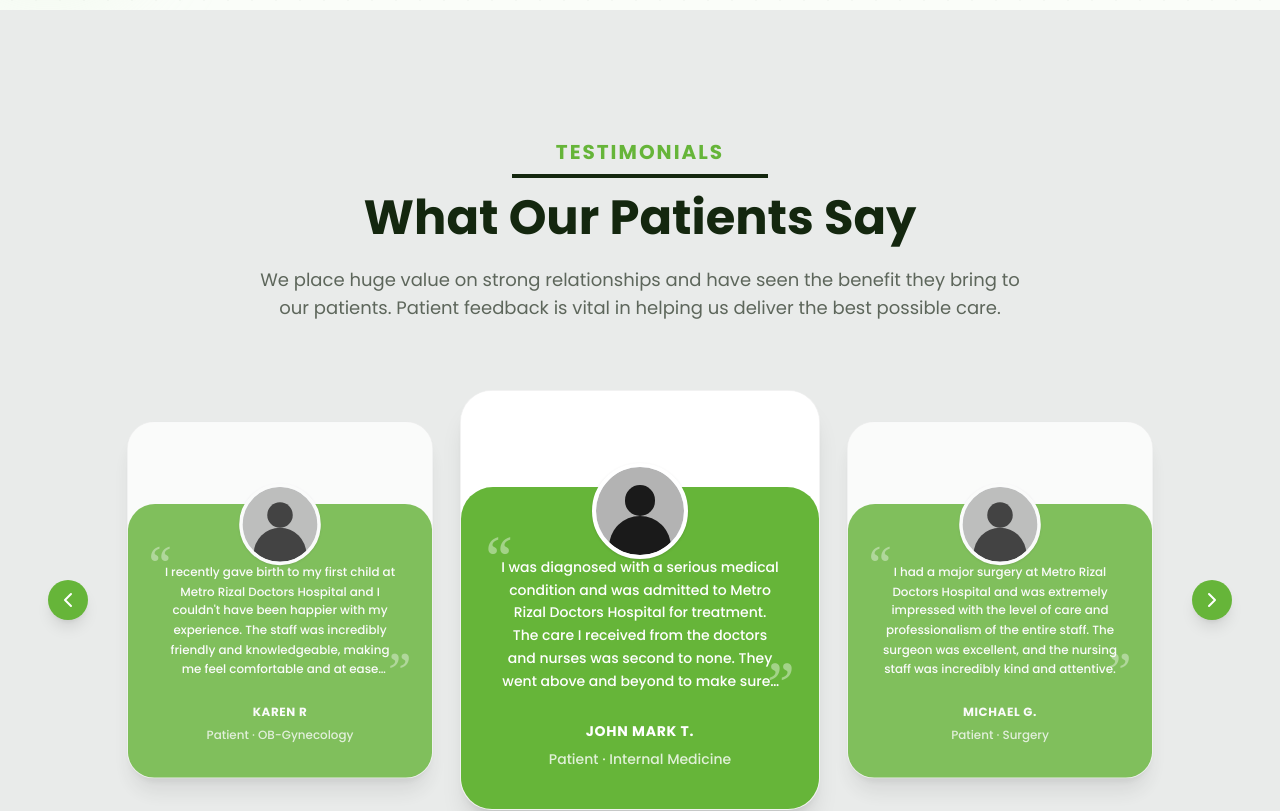
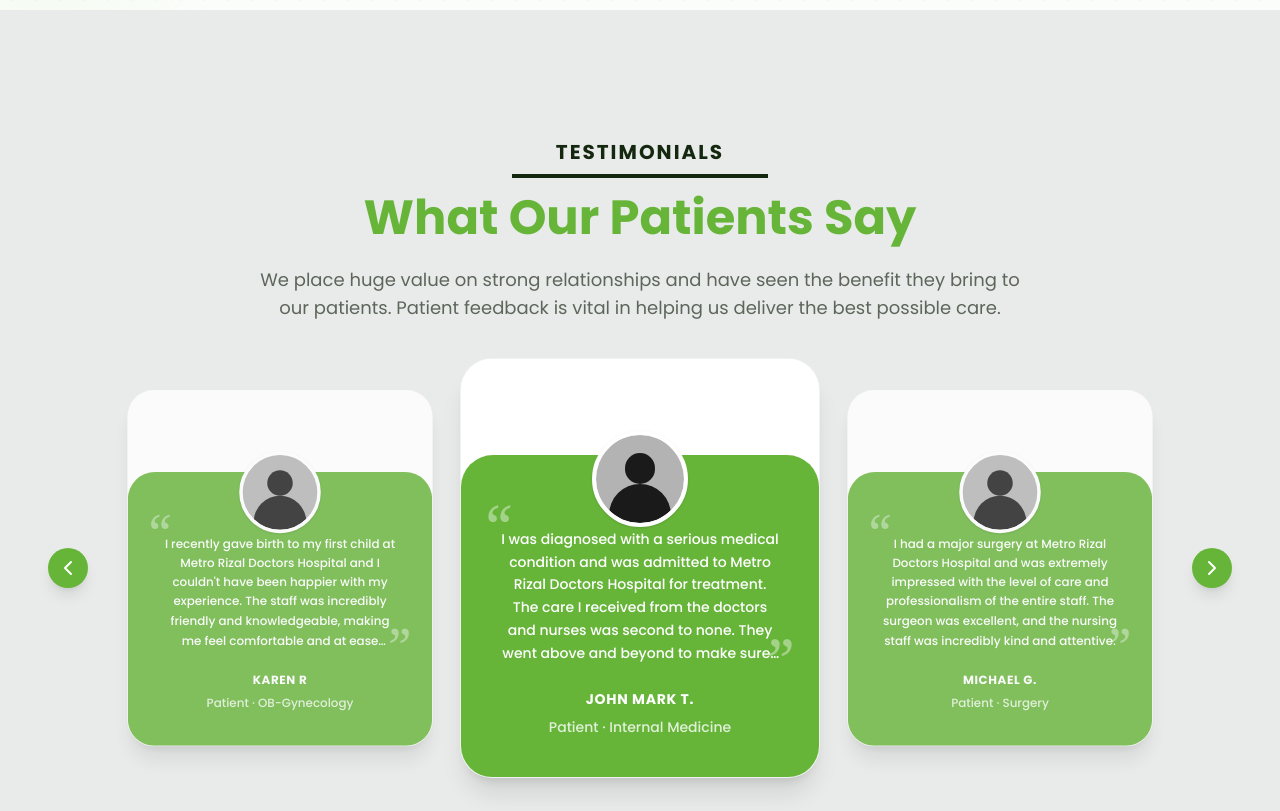
Before and after one commit to Alardemark123/Metrodocshospital_v1, a Next.js app: page / in a window 1280 px wide. Shown: the part 5060-5871 px from the top of the page. Built offline with nearby package versions, Linux system fonts and the light colour scheme; no server answers.

Commit message:
hero_testimonial

```diff
--- a/components/home/testimonials.tsx
+++ b/components/home/testimonials.tsx
@@ -5,6 +5,11 @@ import { useInView } from "framer-motion";
 import { useRef, useState, useEffect } from "react";
 import { ChevronLeft, ChevronRight } from "lucide-react";
 import { testimonials } from "@/lib/mock-api/testimonial";
+import { Dancing_Script } from "next/font/google";
+
+const cursiveFont = Dancing_Script({
+  subsets: ["latin"],
+});
 
 export function Testimonials() {
   const ref = useRef(null);
@@ -45,13 +50,13 @@ export function Testimonials() {
           initial={{ opacity: 0, y: 20 }}
           animate={isInView ? { opacity: 1, y: 0 } : {}}
           transition={{ duration: 0.6 }}
-          className="mb-8 md:mb-12 text-center max-w-3xl mx-auto"
+          className="mb-2 md:mb-4 text-center max-w-3xl mx-auto"
         >
-          <h2 className="text-lg md:text-xl font-bold uppercase tracking-widest text-primary mb-2">
+          <h2 className="text-lg md:text-xl font-bold uppercase tracking-widest text-foreground mb-2">
             TESTIMONIALS
           </h2>
           <div className="mx-auto mb-4 h-1 w-48 md:w-64 bg-foreground" />
-          <h3 className="text-2xl font-bold text-foreground md:text-4xl lg:text-5xl mb-4 md:mb-6">
+          <h3 className="text-2xl font-bold text-primary md:text-4xl lg:text-5xl mb-4 md:mb-6">
             What Our Patients Say
           </h3>
           <p className="text-muted-foreground text-base md:text-lg">
@@ -60,8 +65,7 @@ export function Testimonials() {
         </motion.div>
 
         {/* Carousel */}
-        <div className="relative flex w-full items-center justify-center my-6">
-          {/* Navigation Left */}
+        <div className="relative flex w-full items-center justify-center mt-2 mb-6">
           <button
             onClick={() => navigate(-1)}
             className="absolute left-0 sm:left-4 md:left-8 z-30 hidden md:flex h-10 w-10 shrink-0 items-center justify-center rounded-full bg-primary text-primary-foreground transition-transform hover:scale-105 active:scale-95 shadow-lg"
@@ -102,11 +106,8 @@ export function Testimonials() {
                     style={{ pointerEvents: isVisible ? "auto" : "none" }}
                   >
                     <div className="flex h-[380px] w-[270px] sm:h-[400px] sm:w-[300px] md:h-[420px] md:w-[360px] flex-col rounded-[2rem] overflow-hidden shadow-xl border border-black/5 bg-white">
-                      {/* Top half white */}
                       <div className="bg-white h-[100px] md:h-[120px] w-full shrink-0 relative">
-                        {/* Avatar */}
                         <div className="absolute left-1/2 -bottom-10 md:-bottom-12 h-20 w-20 md:h-24 md:w-24 -translate-x-1/2 rounded-full border-4 border-white bg-gray-200 text-3xl flex items-center justify-center font-bold text-gray-500 overflow-hidden shadow-sm z-10">
-                          {/* Placeholder for avatar similar to the concept image */}
                           <div className="h-full w-full bg-[#B3B3B3] rounded-full flex items-center justify-center relative overflow-hidden">
                             <div className="absolute bottom-0 h-[45%] w-[70%] bg-[#1A1A1A] rounded-t-full" />
                             <div className="absolute top-[20%] h-[35%] w-[35%] bg-[#1A1A1A] rounded-full" />
@@ -127,7 +128,7 @@ export function Testimonials() {
                           </span>
                         </div>
 
-                        <div className="mt-4 md:mt-6 flex flex-col gap-1 text-[10px] sm:text-xs md:text-sm">
+                        <div className="mt-4 md:mt-4 flex flex-col gap-1 text-[10px] sm:text-xs md:text-sm">
                           <div className="font-bold uppercase tracking-wider">
                             {item.name}
                           </div>
@@ -143,7 +144,6 @@ export function Testimonials() {
             </AnimatePresence>
           </div>
 
-          {/* Navigation Right */}
           <button
             onClick={() => navigate(1)}
             className="absolute right-0 sm:right-4 md:right-8 z-30 hidden md:flex h-10 w-10 shrink-0 items-center justify-center rounded-full bg-primary text-primary-foreground transition-transform hover:scale-105 active:scale-95 shadow-lg"
@@ -153,7 +153,6 @@ export function Testimonials() {
           </button>
         </div>
 
-        {/* Dots */}
         <div className="mt-6 md:mt-8 flex justify-center gap-2 md:gap-3">
           {testimonials.map((_, idx) => {
             const currentActualIndex = getIndex(0);
```
